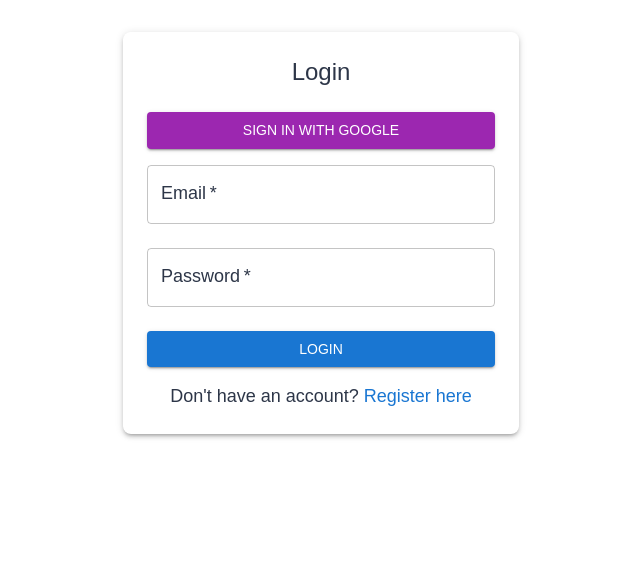
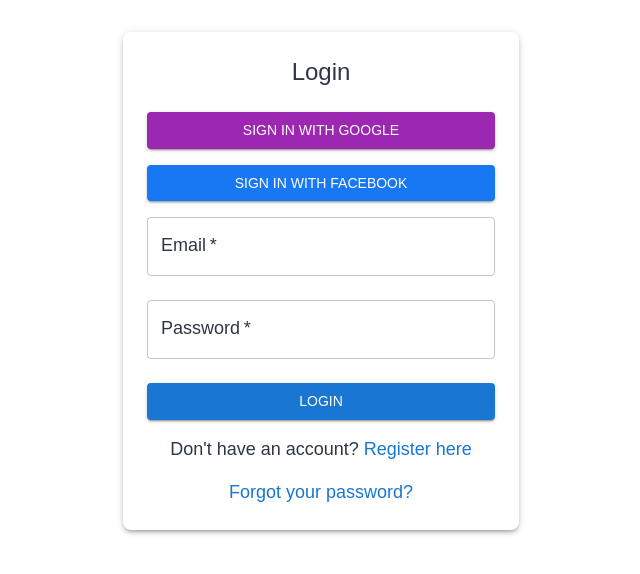
Before and after one commit to vanaf25/imageUpload, a Next.js app: page /login in a window 1280 px wide. Shown: the top 574 px of the page, without its empty margins (319-959 px from the left). Built offline with nearby package versions, Linux system fonts and the light colour scheme.

Commit message:
Images added

```diff
--- a/src/app/login/page.tsx
+++ b/src/app/login/page.tsx
@@ -75,6 +75,31 @@
         }
     };
 
+    // Handle Facebook Sign-In
+    const handleFacebookSignIn = async () => {
+        setLoading(true);
+        setError(null);
+        setSuccess(false);
+
+        try {
+            const { data, error } = await supabase.auth.signInWithOAuth({
+                provider: 'facebook',
+            });
+
+            if (error) {
+                throw error;
+            }
+
+            console.log("User logged in with Facebook:", data);
+            setSuccess(true);
+            router.push('/');
+        } catch (err: any) {
+            setError(err.message || 'An error occurred during Facebook login.');
+        } finally {
+            setLoading(false);
+        }
+    };
+
     return (
         <Container maxWidth="xs" sx={{ mt: 4 }}>
             <Box
@@ -101,6 +126,18 @@
                     disabled={loading}
                 >
                     {loading ? 'Signing in with Google...' : 'Sign in with Google'}
+                </Button>
+
+                {/* Facebook Sign-In Button */}
+                <Button
+                    variant="contained"
+                    color="primary"
+                    fullWidth
+                    sx={{ marginTop: 2, backgroundColor: "#1877F2" }}
+                    onClick={handleFacebookSignIn}
+                    disabled={loading}
+                >
+                    {loading ? 'Signing in with Facebook...' : 'Sign in with Facebook'}
                 </Button>
 
                 {/* Or use email/password login */}
@@ -141,12 +178,19 @@
                     {error && <Typography color="error" mt={2}>{error}</Typography>}
                     {success && <Typography color="success" mt={2}>Login successful!</Typography>}
                 </form>
+
                 <Typography mt={2}>
                     Don't have an account?{' '}
                     <Link component={NextLink} href="/register" color="primary" underline="hover">
                         Register here
                     </Link>
                 </Typography>
+                <Typography mt={2}>
+                    <Link component={NextLink} href="/forgotPassword" color="primary" underline="hover">
+                        Forgot your password?
+                    </Link>
+                </Typography>
+
             </Box>
         </Container>
     );
```
Also changed, not shown: src/app/resetPassword/page.tsx (+16 -8 lines).
